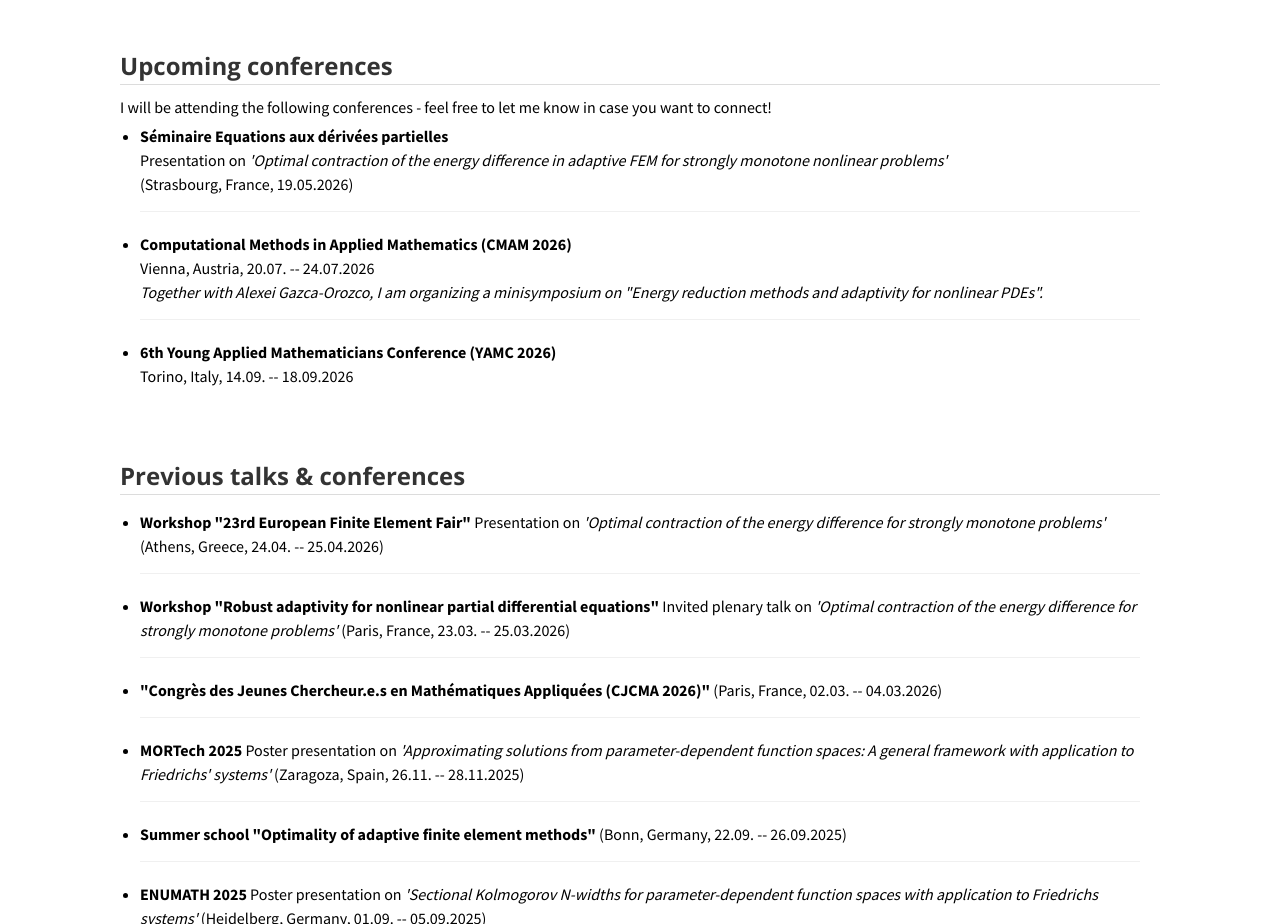
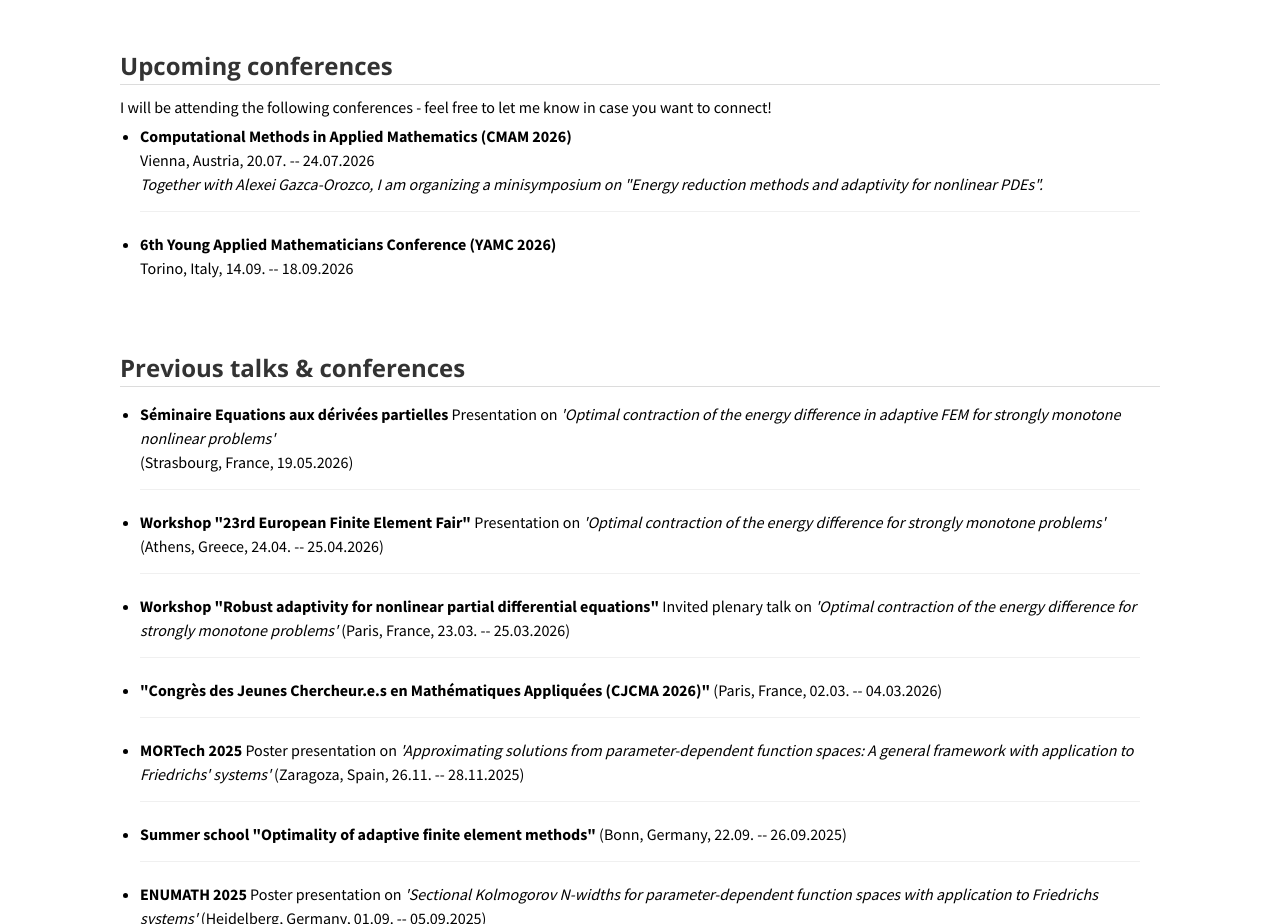
Before and after one commit to lrenelt/lrenelt.github.io, a plain HTML site: page index.html in a window 1280 px wide. Shown: the part 1700-2624 px from the top of the page. Drawn offline with nearby package versions, Linux system fonts and the light colour scheme.

Commit message:
Add seminar talk in Strasbourg to past talks

```diff
--- a/index.html
+++ b/index.html
@@ -150,11 +150,6 @@
           I will be attending the following conferences - feel free to let me know in case you want to connect!
           <ul class="text-small-margin">
             <li>
-              <b>Séminaire Equations aux dérivées partielles </b><br>
-              Presentation on <em>'Optimal contraction of the energy difference in adaptive FEM for strongly monotone nonlinear problems'</em> <br>
-              (Strasbourg, France, 19.05.2026)
-            </li>
-            <li>
               <b>Computational Methods in Applied Mathematics (CMAM 2026)</b> <br>
               Vienna, Austria, 20.07. -- 24.07.2026 <br>
               <em>Together with Alexei Gazca-Orozco, I am organizing a minisymposium on "Energy reduction methods and adaptivity for nonlinear PDEs".</em>
@@ -169,6 +164,10 @@
           <h2 id="talks">Previous talks & conferences</h2>
           <hr>
           <ul class="text-small-margin">
+            <li>
+              <b>Séminaire Equations aux dérivées partielles </b> Presentation on <em>'Optimal contraction of the energy difference in adaptive FEM for strongly monotone nonlinear problems'</em> <br>
+              (Strasbourg, France, 19.05.2026)
+            </li>
             <li>
               <b>Workshop "23rd European Finite Element Fair"</b> Presentation on <em>'Optimal contraction of the energy difference for strongly monotone problems'</em>
               (Athens, Greece, 24.04. -- 25.04.2026)
```
